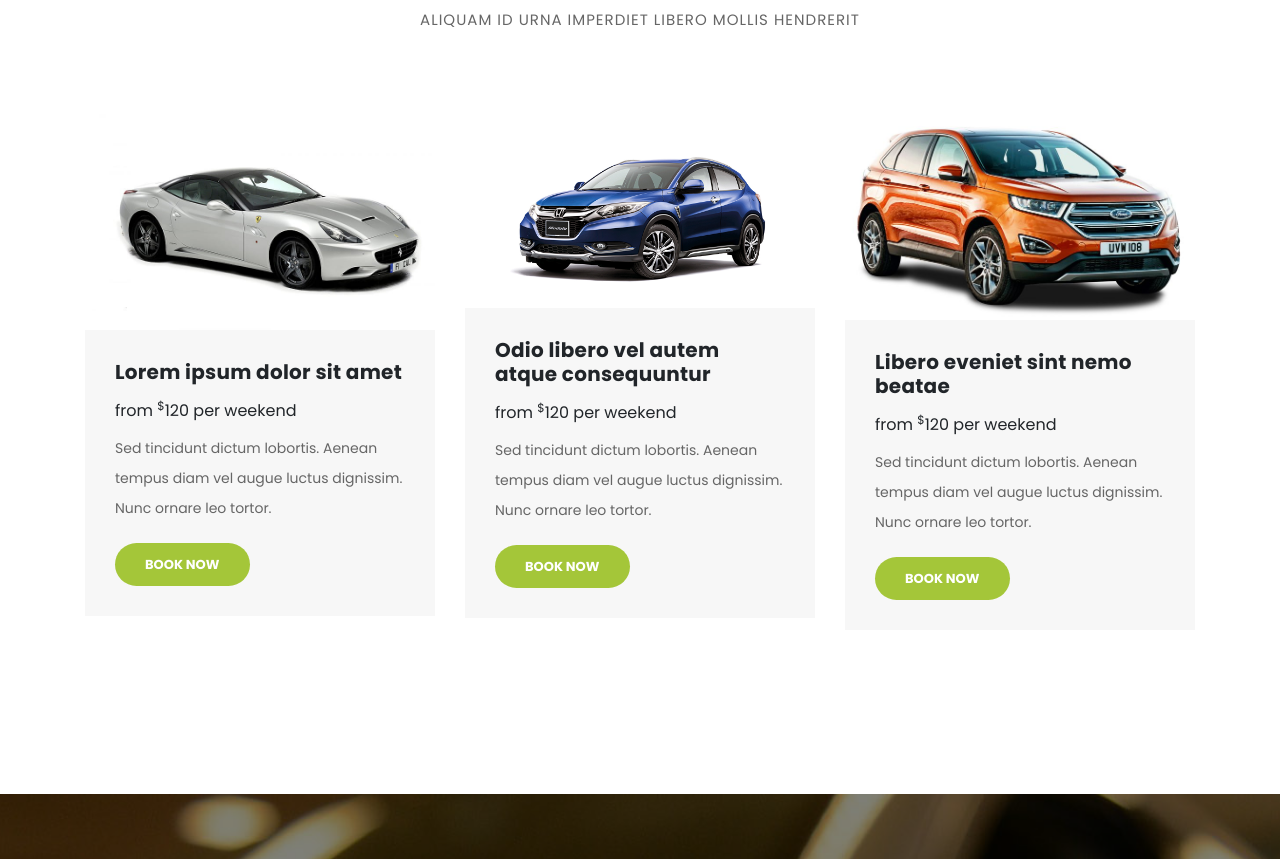
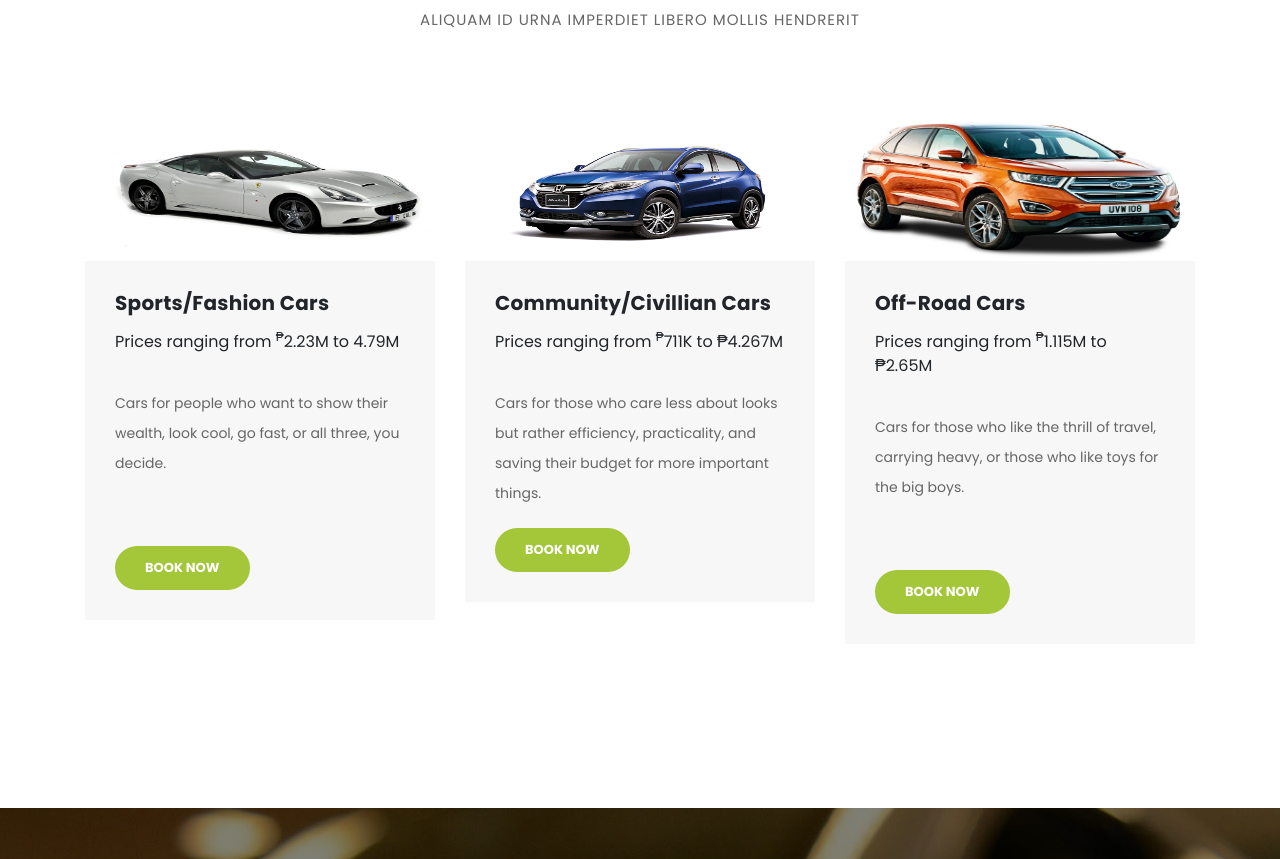
Before and after one commit to CraneSubZero/newcarretailandservice, a plain HTML site: page index.html in a window 1280 px wide. Shown: the part 1135-1994 px from the top of the page. Drawn offline with Linux system fonts and the light colour scheme.

Commit message:
index.html

```diff
--- a/index.html
+++ b/index.html
@@ -165,13 +165,13 @@
           </div>
           <div class="col-md-4">
             <div class="service-item">
-              <img src="assets/images/offer-1-720x480.jpg" alt="">
+              <img src="assets/images/offer-1-720x480.jpg" width="250" height="150" alt="">
               <div class="down-content">
-                <h4>Lorem ipsum dolor sit amet</h4>
+                <h4>Sports/Fashion Cars</h4>
                 <div style="margin-bottom:10px;">
-                  <span>from <sup>$</sup>120 per weekend</span>
-                </div>
-                <p>Sed tincidunt dictum lobortis. Aenean tempus diam vel augue luctus dignissim. Nunc ornare leo tortor.</p>
+                  <span>Prices ranging from <sup>₱</sup>2.23M to 4.79M</span>
+                </div><br>
+                <p>Cars for people who want to show their wealth, look cool, go fast, or all three, you decide.</p> <br><br>
                 <a href="offers.html" class="filled-button">Book Now</a>
               </div>
             </div>
@@ -180,13 +180,13 @@
           </div>
           <div class="col-md-4">
             <div class="service-item">
-              <img src="assets/images/offer-2-720x480.jpg" alt="">
+              <img src="assets/images/offer-2-720x480.jpg" width="250" height="150" alt="">
               <div class="down-content">
-                <h4>Odio libero vel autem atque consequuntur</h4>
+                <h4>Community/Civillian Cars</h4>
                 <div style="margin-bottom:10px;">
-                  <span>from <sup>$</sup>120 per weekend</span>
-                </div>
-                <p>Sed tincidunt dictum lobortis. Aenean tempus diam vel augue luctus dignissim. Nunc ornare leo tortor.</p>
+                  <span>Prices ranging from <sup>₱</sup>711K to ₱4.267M</span>
+                </div><br>
+                <p>Cars for those who care less about looks but rather efficiency, practicality, and saving their budget for more important things.</p>
                 <a href="offers.html" class="filled-button">Book Now</a>
               </div>
             </div>
@@ -195,13 +195,13 @@
           </div>
           <div class="col-md-4">
             <div class="service-item">
-              <img src="assets/images/offer-3-720x480.jpg" alt="">
+              <img src="assets/images/offer-3-720x480.jpg" width="250" height="150" alt="">
               <div class="down-content">
-                <h4>Libero eveniet sint nemo beatae</h4>
+                <h4>Off-Road Cars</h4>
                 <div style="margin-bottom:10px;">
-                  <span>from <sup>$</sup>120 per weekend</span>
-                </div>
-                <p>Sed tincidunt dictum lobortis. Aenean tempus diam vel augue luctus dignissim. Nunc ornare leo tortor.</p>
+                  <span>Prices ranging from <sup>₱</sup>1.115M to ₱2.65M</span>
+                </div><br>
+                <p>Cars for those who like the thrill of travel, carrying heavy, or those who like toys for the big boys.</p><br><br>
                 <a href="offers.html" class="filled-button">Book Now</a>
               </div>
             </div>
```
